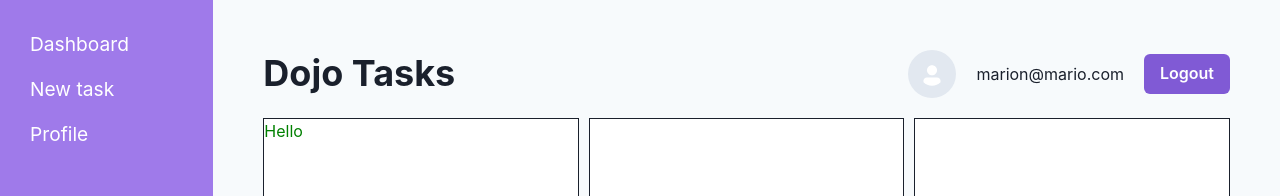
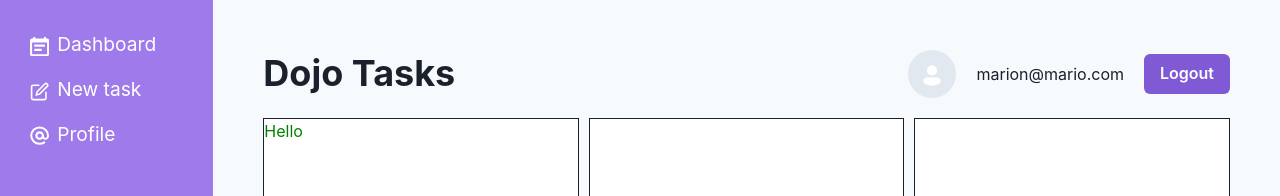
Before and after one commit to joa-kl/Dojo-Tasks, a React (Create React App) app in the folder my-app/: page / in a window 1280 px wide. Shown: the top 196 px of the page. Built offline with nearby package versions, Linux system fonts and the light colour scheme.

Commit message:
sidebar icons added

```diff
--- a/my-app/package.json
+++ b/my-app/package.json
@@ -3,6 +3,7 @@
   "version": "0.1.0",
   "private": true,
   "dependencies": {
+    "@chakra-ui/icons": "^2.1.0",
     "@chakra-ui/react": "^2.8.0",
     "@emotion/react": "^11.11.1",
     "@emotion/styled": "^11.11.0",
--- a/my-app/src/components/NavBar.jsx
+++ b/my-app/src/components/NavBar.jsx
@@ -1,4 +1,4 @@
-import { Avatar, Box, Button, Flex, HStack, Heading, Spacer, Text } from "@chakra-ui/react"
+import { Avatar, Button, Flex, HStack, Heading, Spacer, Text } from "@chakra-ui/react"
 
 export const NavBar = () => {
     return (
--- a/my-app/src/components/Sidebar.jsx
+++ b/my-app/src/components/Sidebar.jsx
@@ -1,4 +1,5 @@
-import { List, ListItem } from "@chakra-ui/react"
+import { CalendarIcon,EditIcon,AtSignIcon } from "@chakra-ui/icons"
+import { List, ListIcon, ListItem } from "@chakra-ui/react"
 import { NavLink } from "react-router-dom"
 
 export const Sidebar = () => {
@@ -6,16 +7,19 @@ export const Sidebar = () => {
         <List color="white" fontSize="1.2em" spacing={4}>
             <ListItem>
                 <NavLink to="/">
+                <ListIcon as={CalendarIcon} color="white"/>
                     Dashboard
                 </NavLink>
             </ListItem>
             <ListItem>
                 <NavLink to="/create">
+                <ListIcon as={EditIcon} color="white"/>
                     New task
                 </NavLink>
             </ListItem>
             <ListItem>
                 <NavLink to="/profile">
+                <ListIcon as={AtSignIcon} color="white"/>
                     Profile
                 </NavLink>
             </ListItem>
```
Also changed, not shown: 1 other file (tests, documents, lock files or other folders).
